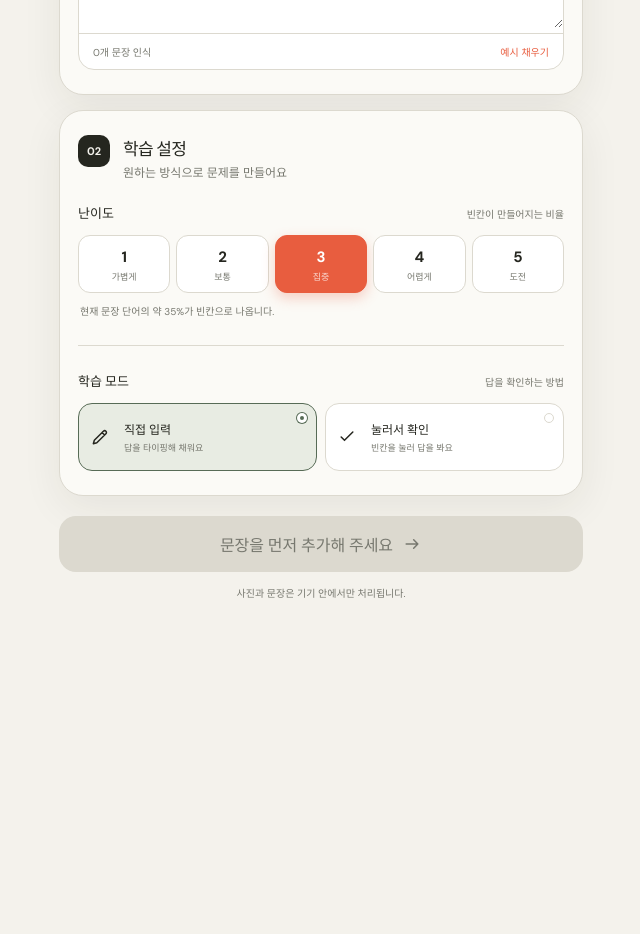
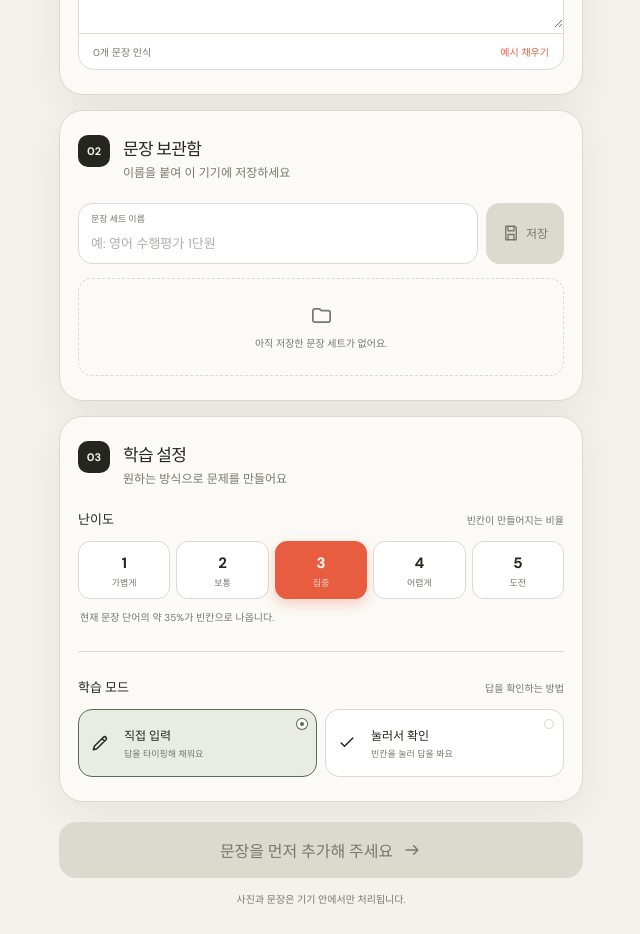
Before and after one commit to ohgnakrap9290/senTenst, a React (Vite) app: page / in a window 1280 px wide. Shown: the part 860-1794 px from the top of the page, without its empty margins (319-959 px from the left). Before the commit the page ends 1488 px from the top, so only its background shows below. Built offline with nearby package versions, Linux system fonts and the light colour scheme.

Commit message:
Add local sentence set library

```diff
--- a/src/main.jsx
+++ b/src/main.jsx
@@ -30,6 +30,17 @@ const SAMPLE_TEXT = `Small steps make a big difference.
 오늘의 노력이 내일의 실력이 된다.
 Learning another language opens a new window.
 포기하지 않으면 분명히 성장할 수 있다.`;
+
+const STORAGE_KEY = "sentenst-sentence-sets";
+
+function loadSavedSets() {
+  try {
+    const stored = JSON.parse(localStorage.getItem(STORAGE_KEY) || "[]");
+    return Array.isArray(stored) ? stored : [];
+  } catch {
+    return [];
+  }
+}
 
 function shuffle(items) {
   const next = [...items];
@@ -114,6 +125,14 @@ function Icon({ name, size = 20 }) {
     check: <path d="m5 12 4 4L19 6" />,
     refresh: <path d="M20 7v5h-5M4 17v-5h5m9.5-4A8 8 0 0 0 5.3 6M5.5 16A8 8 0 0 0 18.7 18" />,
     spark: <path d="m12 2 1.5 5.5L19 9l-5.5 1.5L12 16l-1.5-5.5L5 9l5.5-1.5L12 2Zm7 13 .7 2.3L22 18l-2.3.7L19 21l-.7-2.3L16 18l2.3-.7L19 15Z" />,
+    folder: <path d="M3 7a2 2 0 0 1 2-2h5l2 2h7a2 2 0 0 1 2 2v8a2 2 0 0 1-2 2H5a2 2 0 0 1-2-2V7Z" />,
+    save: (
+      <>
+        <path d="M5 3h12l2 2v16H5V3Z" />
+        <path d="M8 3v6h8V3M8 21v-7h8v7" />
+      </>
+    ),
+    trash: <path d="M4 7h16M9 7V4h6v3m3 0-1 14H7L6 7m4 4v6m4-6v6" />,
   };
   return (
     <svg width={size} height={size} viewBox="0 0 24 24" fill="none" stroke="currentColor" strokeWidth="1.8" strokeLinecap="round" strokeLinejoin="round" aria-hidden="true">
@@ -136,6 +155,8 @@ function App() {
   const [revealed, setRevealed] = useState(new Set());
   const [checked, setChecked] = useState(false);
   const [results, setResults] = useState([]);
+  const [setName, setSetName] = useState("");
+  const [savedSets, setSavedSets] = useState(loadSavedSets);
   const fileInput = useRef(null);
 
   const sentences = useMemo(() => extractSentences(text), [text]);
@@ -230,6 +251,36 @@ function App() {
     setResults([]);
     setScreen("quiz");
     window.scrollTo(0, 0);
+  }
+
+  function persistSets(nextSets) {
+    setSavedSets(nextSets);
+    localStorage.setItem(STORAGE_KEY, JSON.stringify(nextSets));
+  }
+
+  function saveSentenceSet() {
+    const name = setName.trim();
+    if (!name || !sentences.length) return;
+
+    const nextSet = {
+      id: globalThis.crypto?.randomUUID?.() || `${Date.now()}-${Math.random()}`,
+      name,
+      text: normalizeText(text),
+      sentenceCount: sentences.length,
+      savedAt: new Date().toISOString(),
+    };
+    persistSets([nextSet, ...savedSets]);
+    setSetName("");
+  }
+
+  function loadSentenceSet(savedSet) {
+    setText(savedSet.text);
+    setFiles([]);
+    window.scrollTo({ top: 0, behavior: "smooth" });
+  }
+
+  function deleteSentenceSet(id) {
+    persistSets(savedSets.filter((savedSet) => savedSet.id !== id));
   }
 
   function answerKey(index) {
@@ -399,7 +450,65 @@ function App() {
 
       <section className="panel">
         <div className="section-title">
-          <span>02</span><div><h2>학습 설정</h2><p>원하는 방식으로 문제를 만들어요</p></div>
+          <span>02</span><div><h2>문장 보관함</h2><p>이름을 붙여 이 기기에 저장하세요</p></div>
+        </div>
+
+        <div className="save-set">
+          <label>
+            <span>문장 세트 이름</span>
+            <input
+              value={setName}
+              onChange={(event) => setSetName(event.target.value)}
+              onKeyDown={(event) => {
+                if (event.key === "Enter") saveSentenceSet();
+              }}
+              placeholder="예: 영어 수행평가 1단원"
+              maxLength={40}
+            />
+          </label>
+          <button
+            className="save-button"
+            disabled={!setName.trim() || !sentences.length || ocr.active}
+            onClick={saveSentenceSet}
+          >
+            <Icon name="save" size={18} /> 저장
+          </button>
+        </div>
+
+        {savedSets.length > 0 ? (
+          <div className="saved-list">
+            {savedSets.map((savedSet) => (
+              <article className="saved-item" key={savedSet.id}>
+                <button className="saved-main" onClick={() => loadSentenceSet(savedSet)}>
+                  <span className="saved-icon"><Icon name="folder" size={19} /></span>
+                  <span>
+                    <b>{savedSet.name}</b>
+                    <small>
+                      {savedSet.sentenceCount}개 문장 · {new Intl.DateTimeFormat("ko-KR", {
+                        year: "numeric",
+                        month: "short",
+                        day: "numeric",
+                      }).format(new Date(savedSet.savedAt))}
+                    </small>
+                  </span>
+                </button>
+                <button className="delete-button" onClick={() => deleteSentenceSet(savedSet.id)} aria-label={`${savedSet.name} 삭제`}>
+                  <Icon name="trash" size={17} />
+                </button>
+              </article>
+            ))}
+          </div>
+        ) : (
+          <div className="empty-library">
+            <Icon name="folder" size={23} />
+            <span>아직 저장한 문장 세트가 없어요.</span>
+          </div>
+        )}
+      </section>
+
+      <section className="panel">
+        <div className="section-title">
+          <span>03</span><div><h2>학습 설정</h2><p>원하는 방식으로 문제를 만들어요</p></div>
         </div>
 
         <div className="setting-block">
--- a/src/styles.css
+++ b/src/styles.css
@@ -72,6 +72,24 @@ button { color: inherit; }
 .text-box textarea::placeholder { color: color-mix(in srgb, var(--muted) 65%, transparent); }
 .text-box footer { display: flex; justify-content: space-between; padding: 10px 14px; border-top: 1px solid var(--line); color: var(--muted); font-size: 10px; }
 .text-box footer button { border: 0; padding: 0; background: none; color: var(--accent); font-size: 10px; cursor: pointer; }
+.save-set { display: grid; grid-template-columns: 1fr auto; gap: 8px; }
+.save-set label { display: block; overflow: hidden; border: 1px solid var(--line); border-radius: 14px; background: var(--card-strong); }
+.save-set label span { display: block; padding: 8px 12px 0; color: var(--muted); font-size: 9px; font-weight: 700; }
+.save-set input { width: 100%; height: 38px; padding: 0 12px; border: 0; outline: 0; background: transparent; color: var(--text); font-size: 13px; }
+.save-set input::placeholder { color: color-mix(in srgb, var(--muted) 60%, transparent); }
+.save-button { display: flex; align-items: center; justify-content: center; gap: 6px; min-width: 78px; border: 0; border-radius: 14px; background: var(--green); color: var(--bg); font-size: 12px; font-weight: 700; cursor: pointer; }
+.save-button:disabled { background: var(--line); color: var(--muted); cursor: not-allowed; }
+.saved-list { display: grid; gap: 8px; margin-top: 14px; }
+.saved-item { display: flex; align-items: stretch; overflow: hidden; border: 1px solid var(--line); border-radius: 14px; background: var(--card-strong); }
+.saved-main { display: flex; min-width: 0; flex: 1; align-items: center; gap: 11px; padding: 12px; border: 0; background: transparent; text-align: left; cursor: pointer; }
+.saved-main > span:last-child { min-width: 0; }
+.saved-main b, .saved-main small { display: block; }
+.saved-main b { overflow: hidden; margin-bottom: 4px; font-size: 12px; text-overflow: ellipsis; white-space: nowrap; }
+.saved-main small { color: var(--muted); font-size: 9px; }
+.saved-icon { display: grid; place-items: center; width: 36px; height: 36px; flex: 0 0 auto; border-radius: 11px; background: var(--soft-green); color: var(--green); }
+.delete-button { width: 45px; border: 0; border-left: 1px solid var(--line); background: transparent; color: var(--muted); cursor: pointer; }
+.delete-button:hover { background: rgba(196,62,62,.08); color: #c43e3e; }
+.empty-library { display: flex; flex-direction: column; align-items: center; gap: 8px; margin-top: 14px; padding: 25px 12px; border: 1px dashed var(--line); border-radius: 14px; color: var(--muted); font-size: 10px; }
 .setting-block + .setting-block { margin-top: 27px; padding-top: 25px; border-top: 1px solid var(--line); }
 .setting-label { display: flex; justify-content: space-between; align-items: baseline; margin-bottom: 13px; }
 .setting-label b { font-size: 13px; }
@@ -132,5 +150,7 @@ button { color: inherit; }
 @media (max-width: 370px) {
   .app { padding-left: 13px; padding-right: 13px; }
   .panel { padding-left: 14px; padding-right: 14px; }
+  .save-set { grid-template-columns: 1fr; }
+  .save-button { min-height: 44px; }
   .mode-grid { grid-template-columns: 1fr; }
 }
```
